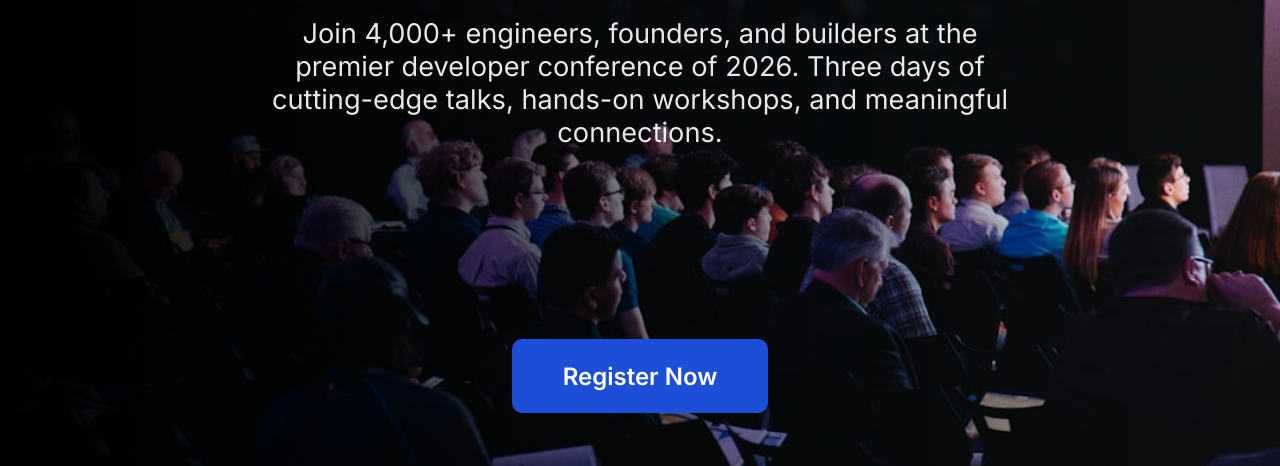
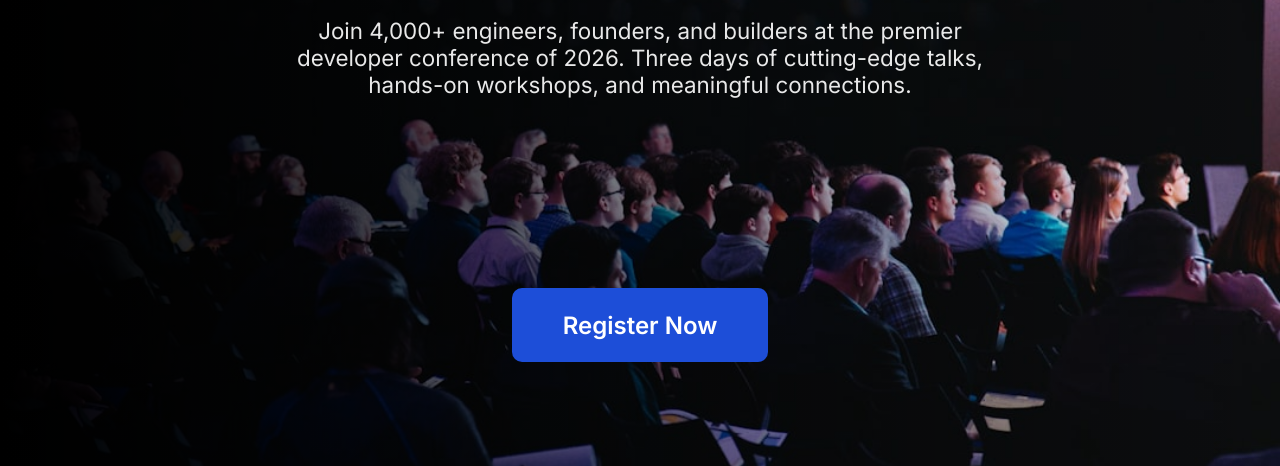
Before and after one commit to Maimun-Hossain/Assignment-1, a plain HTML site: page index.html in a window 1280 px wide. Shown: the part 334-800 px from the top of the page. Drawn offline with Linux system fonts and the light colour scheme.

Commit message:
fixed some alignments

```diff
--- a/style.css
+++ b/style.css
@@ -21,6 +21,7 @@ nav{
   text-decoration: none;
   color: #575757;
   font-weight: 500;
+  font-size: 1rem;
 }
 .btn{
   background-color: #1d4ed8;
@@ -61,7 +62,7 @@ nav{
   margin: 0px auto;
   text-align: center;
   padding-top: 20px;
-  font-size: 1.7rem;
+  font-size: 1.4rem;
 }
 .herobutton{
   display: flex;
```
